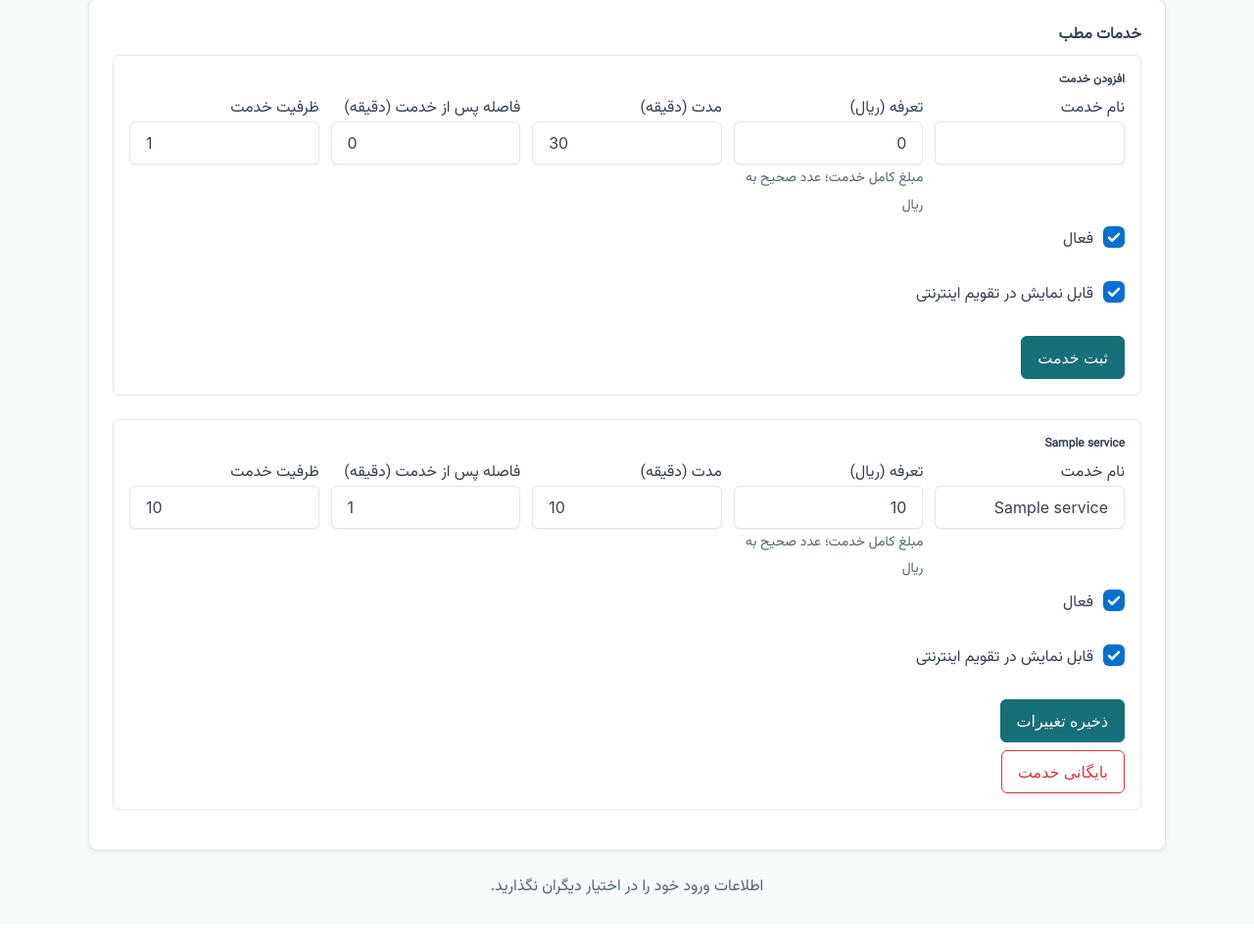
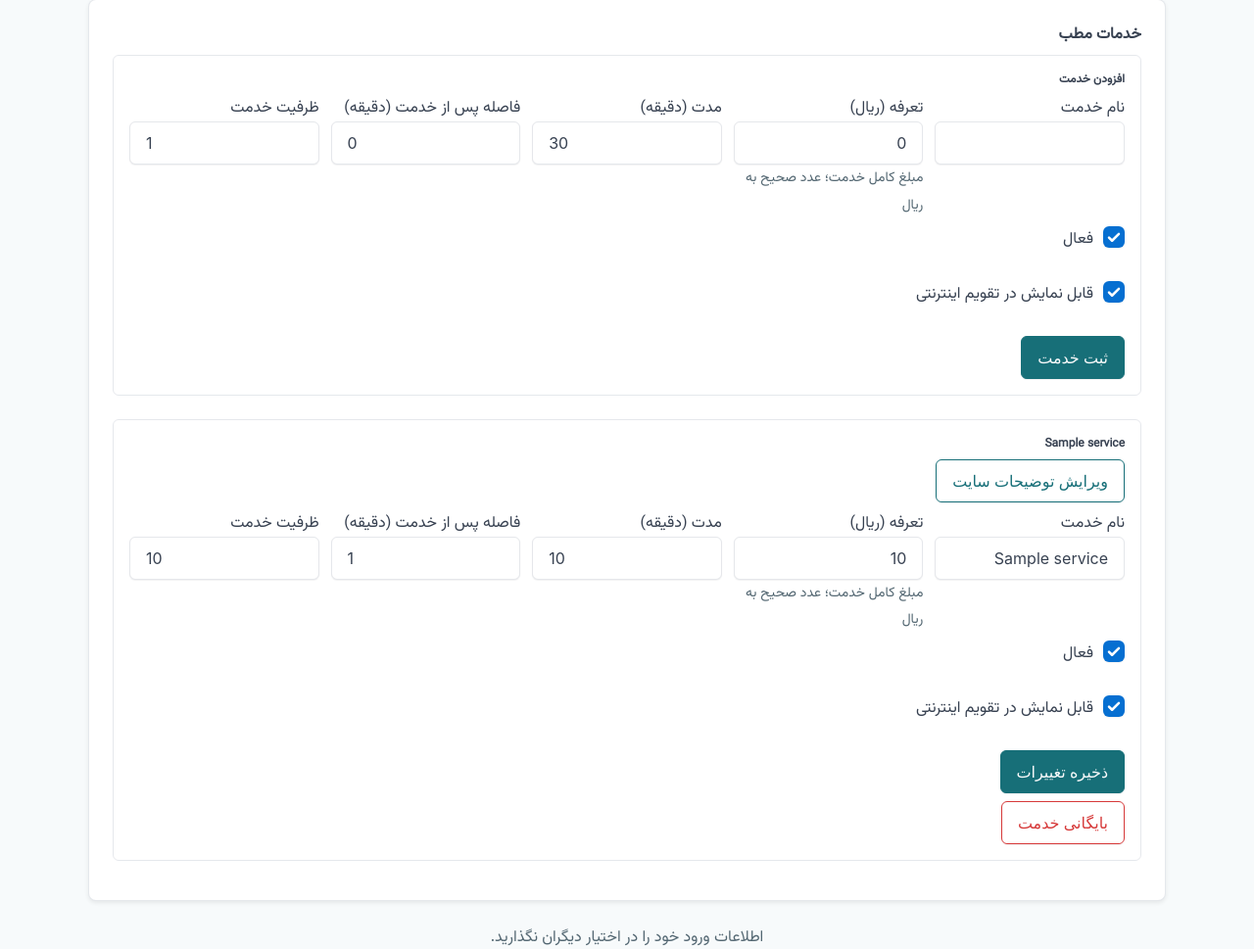
Before and after one commit to anishopmobile/ani-doctor, a Laravel app: page /admin/services in a window 1280 px wide. Shown: the part 336-1305 px from the top of the page at 98% size. Before the commit the page ends 1250 px from the top, so only its background shows below. Run offline with Laravel 12, Linux system fonts and the light colour scheme; a user stored in the database is signed in; data comes from the database, SQL or seed files in the repository; tables that the repository leaves empty hold one stand-in row (values such as "Sample post").

Commit message:
feat: link service editor from catalog administration

```diff
--- a/resources/views/admin/services.blade.php
+++ b/resources/views/admin/services.blade.php
@@ -8,6 +8,7 @@
 @forelse($services as $service)
 <section class="border rounded p-3 mb-3">
     <h2 class="h5">{{ $service->name }}</h2>
+    @can('website.manage') <a class="btn btn-outline-primary mb-2" href="{{ route('website.service-content.edit', $service->id) }}">ویرایش توضیحات سایت</a> @endcan
     <form method="post" action="{{ route('services.update',$service) }}">@csrf @method('PUT')<x-service-fields :service="$service"/><button class="btn btn-primary mt-2">ذخیره تغییرات</button></form>
     <form class="mt-2" method="post" action="{{ route('services.destroy',$service) }}" data-confirm="این خدمت از تقویم حذف می‌شود؛ تاریخچه تعرفه باقی می‌ماند. ادامه می‌دهید؟">@csrf @method('DELETE')<button class="btn btn-outline-danger">بایگانی خدمت</button></form>
 </section>
```
